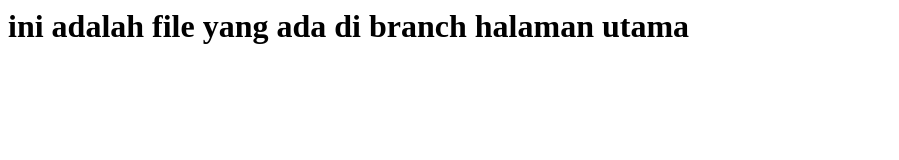
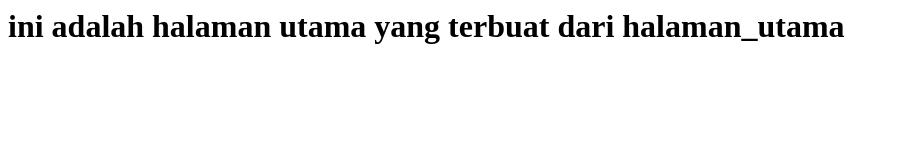
Before and after one commit to syabil123/MyProject_Syabil, a plain HTML site: page index.html in a window 1280 px wide. Shown: the whole page, without its empty margins (0-899 px from the left). Drawn offline with Linux system fonts and the light colour scheme.

Commit message:
halaman utama

```diff
--- a/index.html
+++ b/index.html
@@ -1,8 +1,8 @@
 <html>
     <head>
         <title>Halaman utama</title>
-    </head>
-    <body>
-        <h1>ini adalah file yang ada di branch halaman utama</h1>
-    </body>
+        </head>
+        <body>
+            <h1>ini adalah halaman utama yang terbuat dari halaman_utama</h1>
+</body>
 </html>
```
